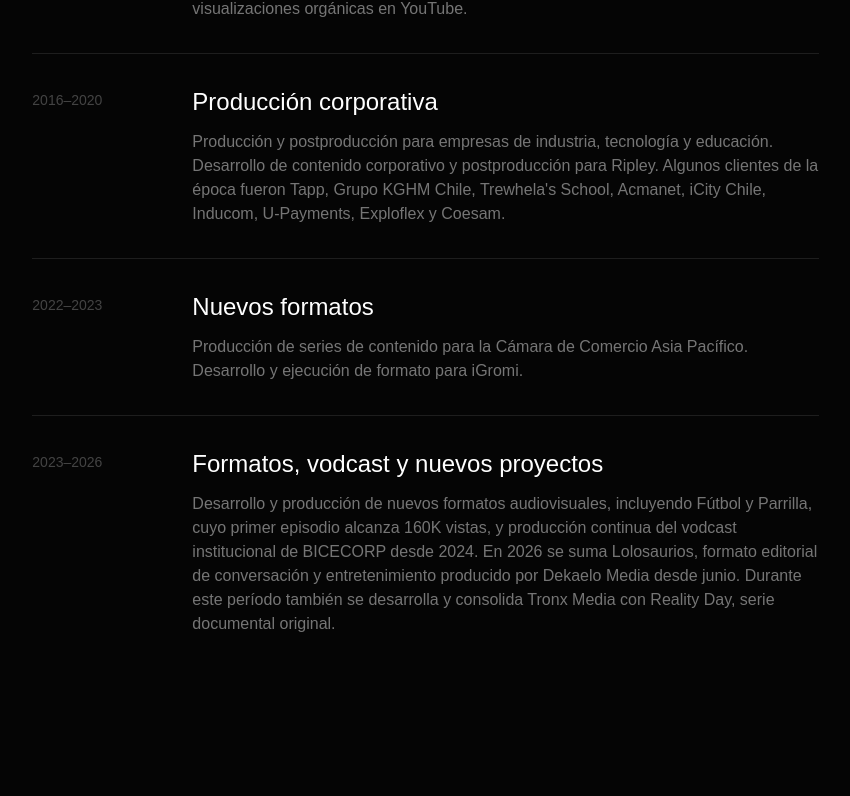
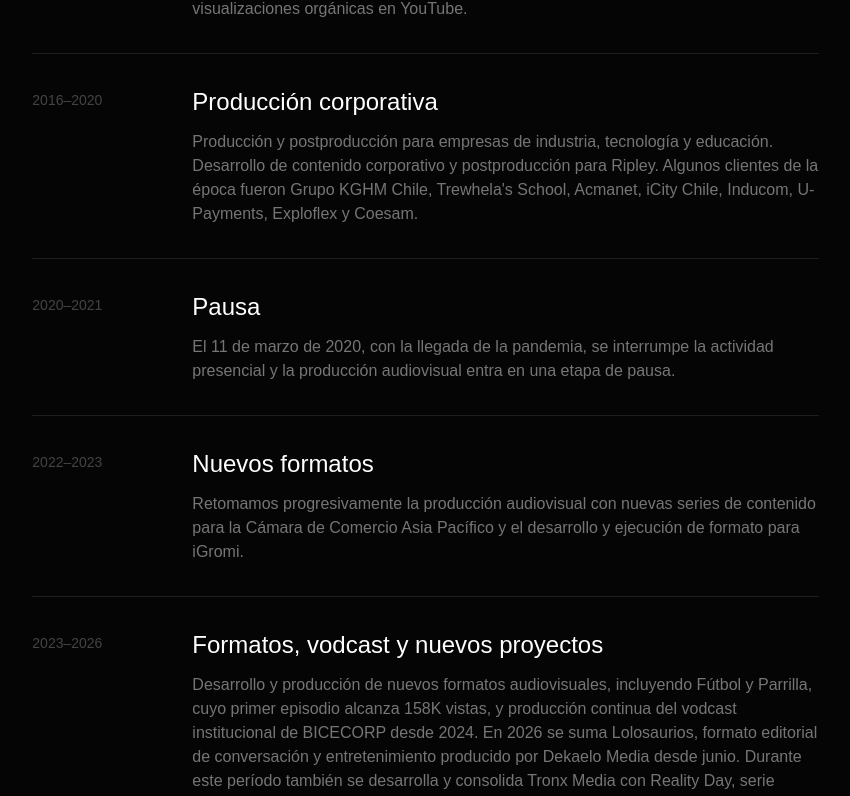
Before and after one commit to TronxGroup/Dekaelo-Media, a Next.js app: page /quienes-somos in a window 1280 px wide. Shown: the part 2476-3272 px from the top of the page, without its empty margins (421-1271 px from the left). Built offline with nearby package versions, Linux system fonts and the light colour scheme.

Commit message:
Update page.tsx

```diff
--- a/app/quienes-somos/page.tsx
+++ b/app/quienes-somos/page.tsx
@@ -21,17 +21,22 @@ const milestones = [
   {
     year: "2016–2020",
     title: "Producción corporativa",
-    text: "Producción y postproducción para empresas de industria, tecnología y educación. Desarrollo de contenido corporativo y postproducción para Ripley. Algunos clientes de la época fueron Tapp, Grupo KGHM Chile, Trewhela's School, Acmanet, iCity Chile, Inducom, U-Payments, Exploflex y Coesam.",
+    text: "Producción y postproducción para empresas de industria, tecnología y educación. Desarrollo de contenido corporativo y postproducción para Ripley. Algunos clientes de la época fueron Grupo KGHM Chile, Trewhela's School, Acmanet, iCity Chile, Inducom, U-Payments, Exploflex y Coesam.",
+  },
+  {
+    year: "2020–2021",
+    title: "Pausa",
+    text: "El 11 de marzo de 2020, con la llegada de la pandemia, se interrumpe la actividad presencial y la producción audiovisual entra en una etapa de pausa.",
   },
   {
     year: "2022–2023",
     title: "Nuevos formatos",
-    text: "Producción de series de contenido para la Cámara de Comercio Asia Pacífico. Desarrollo y ejecución de formato para iGromi.",
+    text: "Retomamos progresivamente la producción audiovisual con nuevas series de contenido para la Cámara de Comercio Asia Pacífico y el desarrollo y ejecución de formato para iGromi.",
   },
   {
     year: "2023–2026",
     title: "Formatos, vodcast y nuevos proyectos",
-    text: "Desarrollo y producción de nuevos formatos audiovisuales, incluyendo Fútbol y Parrilla, cuyo primer episodio alcanza 160K vistas, y producción continua del vodcast institucional de BICECORP desde 2024. En 2026 se suma Lolosaurios, formato editorial de conversación y entretenimiento producido por Dekaelo Media desde junio. Durante este período también se desarrolla y consolida Tronx Media con Reality Day, serie documental original.",
+    text: "Desarrollo y producción de nuevos formatos audiovisuales, incluyendo Fútbol y Parrilla, cuyo primer episodio alcanza 158K vistas, y producción continua del vodcast institucional de BICECORP desde 2024. En 2026 se suma Lolosaurios, formato editorial de conversación y entretenimiento producido por Dekaelo Media desde junio. Durante este período también se desarrolla y consolida Tronx Media con Reality Day, serie documental original.",
   },
 ];
 
```
